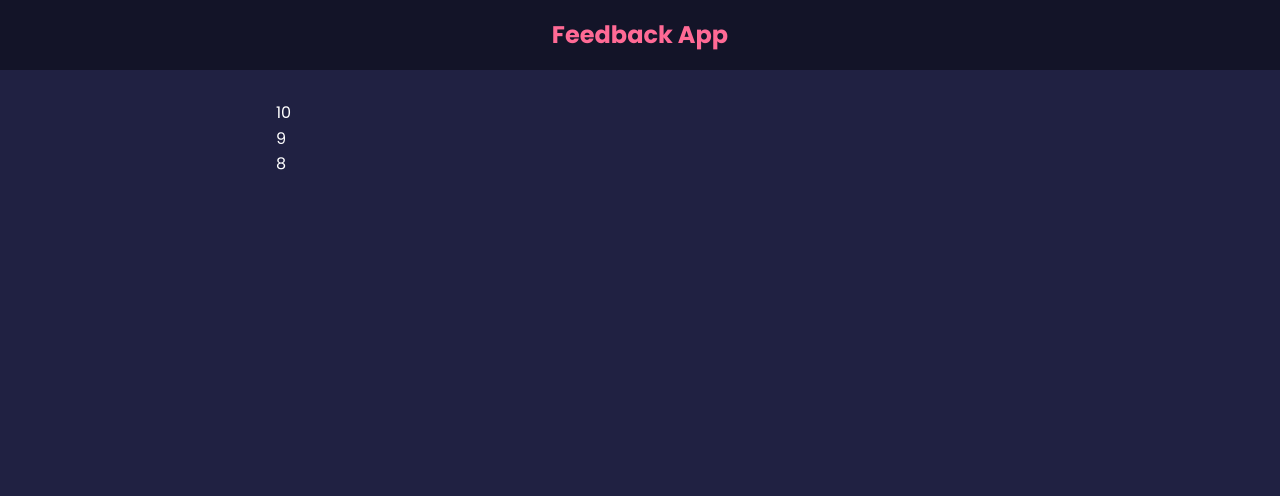
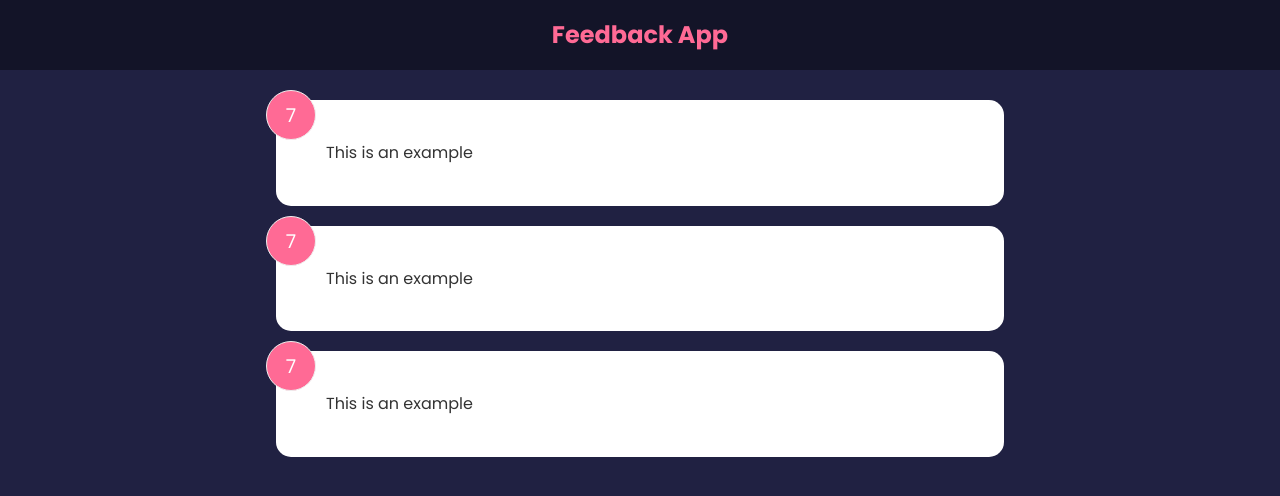
Before and after one commit to johnlundy94/feedback-app, a React (Create React App) app: page / in a window 1280 px wide. Shown: the top 496 px of the page. Built offline with nearby package versions, Linux system fonts and the light colour scheme; the HTML template or start-up script is replaced by a standard one.

Commit message:
FeedbackList is being rendered

```diff
--- a/src/components/FeedbackList.jsx
+++ b/src/components/FeedbackList.jsx
@@ -1,3 +1,5 @@
+import FeedbackItem from "./FeedbackItem";
+
 function FeedbackList({ feedback }) {
   if (!feedback || feedback.length === 0) {
     return <p>No feedback yet.</p>;
@@ -5,7 +7,7 @@ function FeedbackList({ feedback }) {
   return (
     <div className="feedback-list">
       {feedback.map((item) => (
-        <div>{item.rating}</div>
+        <FeedbackItem key={item.id} item={item} />
       ))}
     </div>
   );
```
